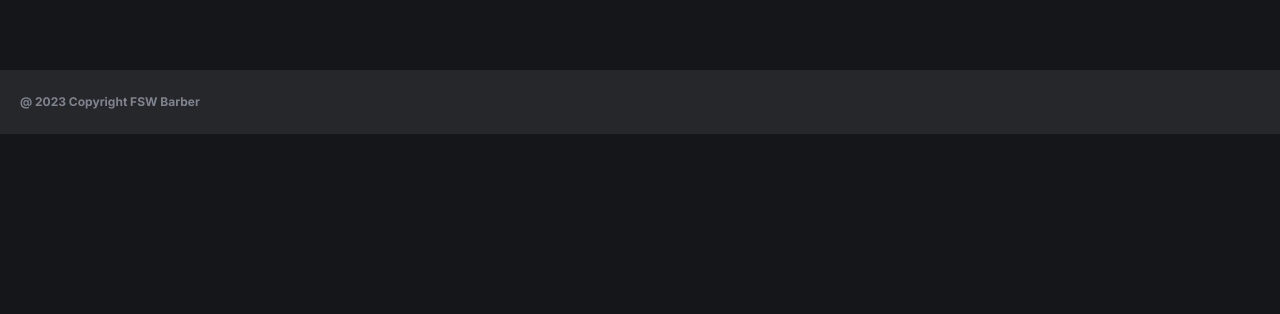
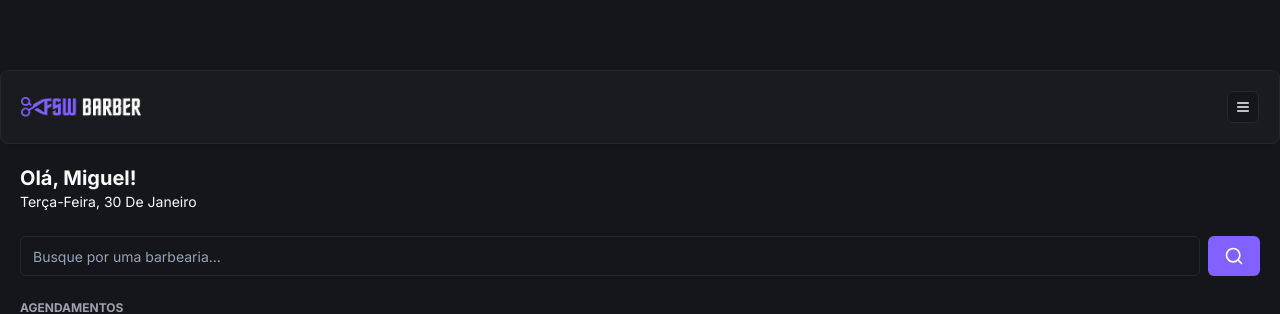
Before and after one commit to gabrielalpereira/Barbershop, a Next.js app: page / in a window 1280 px wide. Shown: the part 492-806 px from the top of the page. Built offline with nearby package versions, Linux system fonts and the light colour scheme; no server answers; the database is empty.

Commit message:
feat: add AuthProvider

```diff
--- /dev/null
+++ b/app/_providers/auth.tsx
@@ -0,0 +1,10 @@
+"use client";
+
+import { SessionProvider } from "next-auth/react";
+import { ReactNode } from "react";
+
+const AuthProvider = ({children}: {children: ReactNode}) => {
+    return <SessionProvider>{children}</SessionProvider>;
+};
+
+export default AuthProvider;
--- a/app/layout.tsx
+++ b/app/layout.tsx
@@ -2,6 +2,7 @@ import type { Metadata } from "next";
 import { Inter } from "next/font/google";
 import "./globals.css";
 import Footer from "./_components/footer";
+import AuthProvider from "./_providers/auth";
 
 const inter = Inter({ subsets: ["latin"] });
 
@@ -17,8 +18,12 @@ export default function RootLayout({
 }>) {
   return (
     <html lang="en">
-      <body className={`${inter.className} dark`}>{children}
-      <Footer/>
+      <body className={`${inter.className} dark`}>
+        {children}
+        <AuthProvider>
+          {children}
+          <Footer />
+        </AuthProvider>
       </body>
     </html>
   );
```
